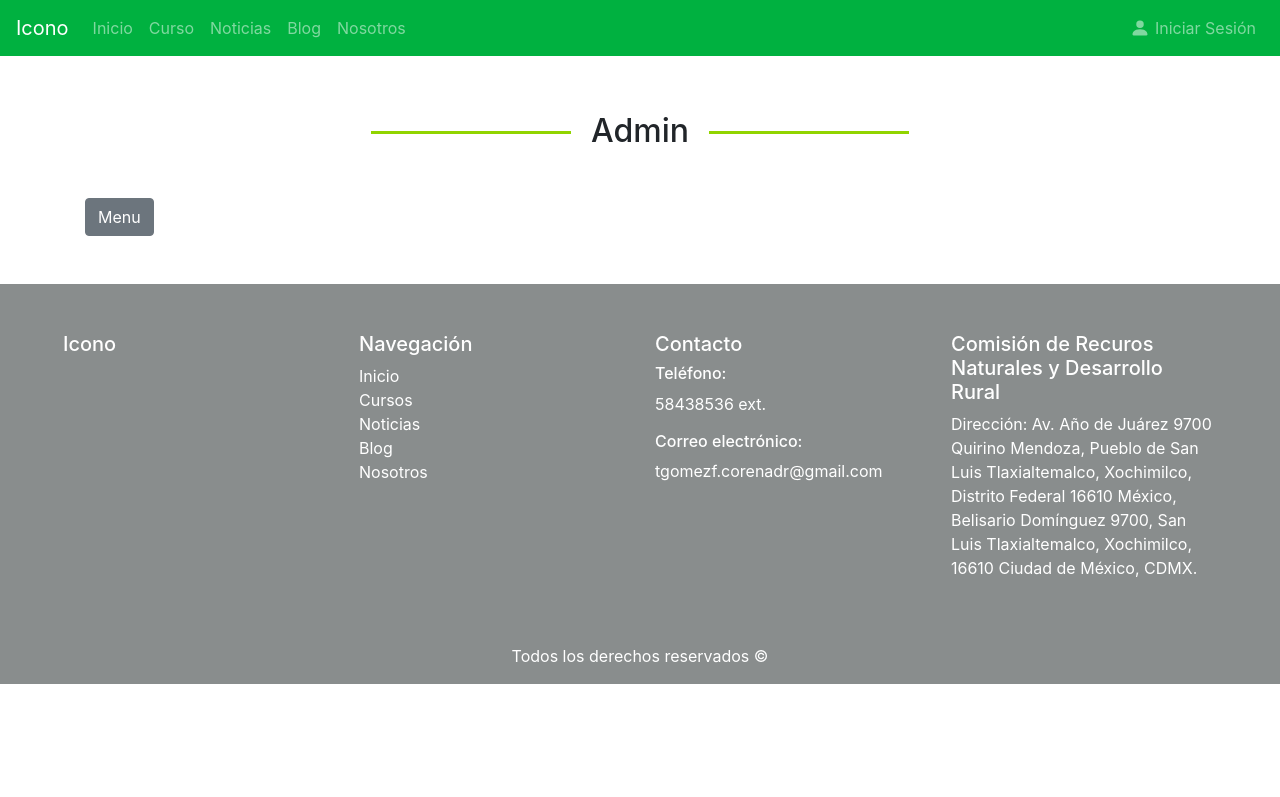
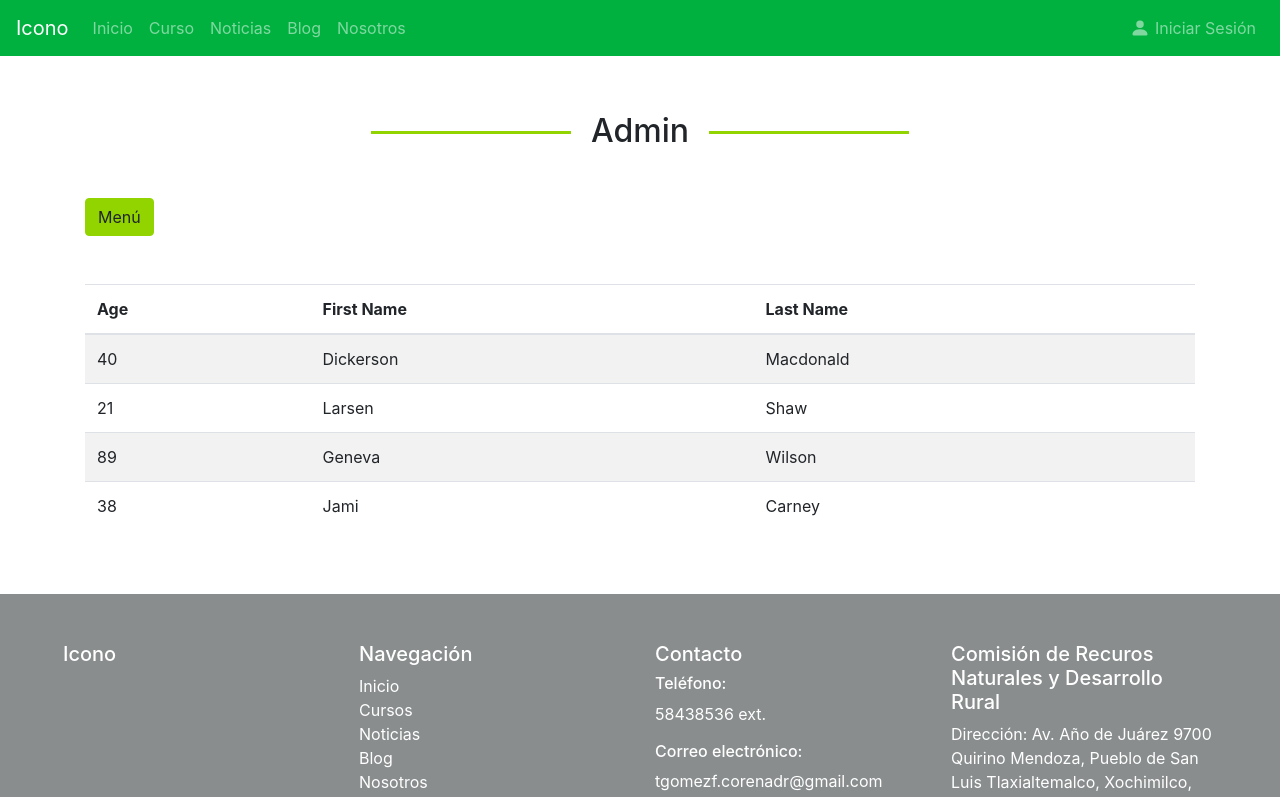
Before and after one commit to xlandox/frontend_dir_cap, a Vue app: page /admin in a window 1280 px wide. Shown: the top 797 px of the page. Built offline with nearby package versions, Linux system fonts and the light colour scheme.

Commit message:
Se integro el sidebar a admin.vue para generar un metodo que permita cambiar las tablas y se agrega la tabla de muestra a Table_u.

```diff
--- a/src/components/Sidebar.vue
+++ /dev/null
@@ -1,33 +0,0 @@
-<template>
-    <div>
-        <b-row>
-            <b-col cols="12">
-                <b-button v-b-toggle.sidebar-no-header>Menu</b-button>
-                <b-sidebar id="sidebar-no-header" aria-labelledby="sidebar-no-header-title" no-header shadow>
-                    <template v-slot:default="{ hide }">
-                        <div class="p-3">
-                            <h3 id="sidebar-no-header-title" class="my-5">Hola Administrador</h3>
-                            <p>Seleccione la coleccion perteneciente a la base de datos que desea modificar:</p>
-                            <nav class="mb-5">
-                                <b-nav vertical class="mt-5">
-                                    <b-nav-item @click="hide">Usuarios</b-nav-item>
-                                    <b-nav-item @click="hide">Exponentes</b-nav-item>
-                                    <b-nav-item @click="hide">Cursos</b-nav-item>
-                                    <b-nav-item @click="hide">Blogs</b-nav-item>
-                                    <b-nav-item @click="hide">Noticias</b-nav-item>
-                                </b-nav>
-                            </nav>
-                            <b-button variant="primary" block @click="hide">Cerrar Menu</b-button>
-                        </div>
-                    </template>
-                </b-sidebar>
-            </b-col>
-        </b-row>
-    </div>
-</template>
-
-<script>
-export default {
-    name: 'Sidebar'
-}
-</script>
--- /dev/null
+++ b/src/components/Table_u.vue
@@ -0,0 +1,25 @@
+<template>
+    <div>
+        <b-row>
+            <b-col>
+                <b-table striped hover :items="items"></b-table>
+            </b-col>
+        </b-row>
+    </div>
+</template>
+
+<script>
+    export default {
+        name: 'Table_u',
+        data() {
+            return {
+                items: [
+                    { age: 40, first_name: 'Dickerson', last_name: 'Macdonald' },
+                    { age: 21, first_name: 'Larsen', last_name: 'Shaw' },
+                    { age: 89, first_name: 'Geneva', last_name: 'Wilson' },
+                    { age: 38, first_name: 'Jami', last_name: 'Carney' }
+                ]
+            }
+        }
+    }
+</script>
--- a/src/views/Admin.vue
+++ b/src/views/Admin.vue
@@ -1,20 +1,42 @@
 <template>
     <div class="admin">
         <Title msg="Admin"/>
-        <Sidebar></Sidebar>
-
+        <b-row class="mb-5">
+            <b-col cols="12">
+                <b-button v-b-toggle.sidebar-no-header variant="success">Menú</b-button>
+                <b-sidebar id="sidebar-no-header" aria-labelledby="sidebar-no-header-title" no-header shadow>
+                    <template v-slot:default="{ hide }">
+                        <div class="p-3">
+                            <h3 id="sidebar-no-header-title" class="my-5">Hola Administrador</h3>
+                            <p>Seleccioné la colección perteneciente a la base de datos que desea modificar:</p>
+                            <nav class="mb-5">
+                                <b-nav vertical class="mt-5">
+                                    <b-nav-item @click="hide">Usuarios</b-nav-item>
+                                    <b-nav-item @click="hide">Exponentes</b-nav-item>
+                                    <b-nav-item @click="hide">Cursos</b-nav-item>
+                                    <b-nav-item @click="hide">Blogs</b-nav-item>
+                                    <b-nav-item @click="hide">Noticias</b-nav-item>
+                                </b-nav>
+                            </nav>
+                            <b-button variant="warning" block @click="hide">Cerrar Menú</b-button>
+                        </div>
+                    </template>
+                </b-sidebar>
+            </b-col>
+        </b-row>
+        <Table_u></Table_u>
     </div>
 </template>
 
 <script>
     import Title from '@/components/Title.vue'
-    import Sidebar from '@/components/Sidebar.vue'
+    import Table_u from '@/components/Table_u.vue'
 
     export default {
         name: 'Admin',
         components: {
             Title,
-            Sidebar
+            Table_u
         }
     }
 </script>
```
